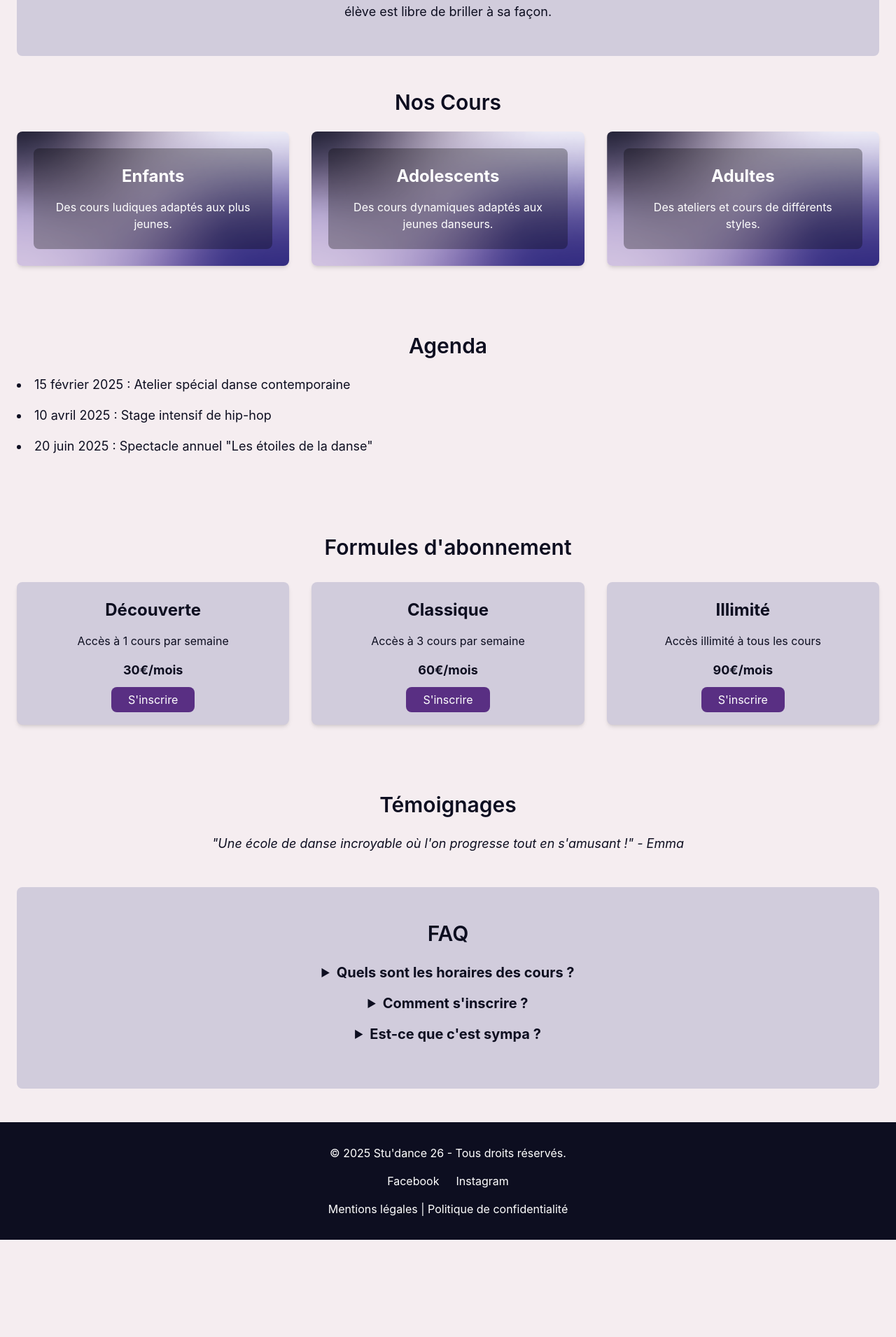
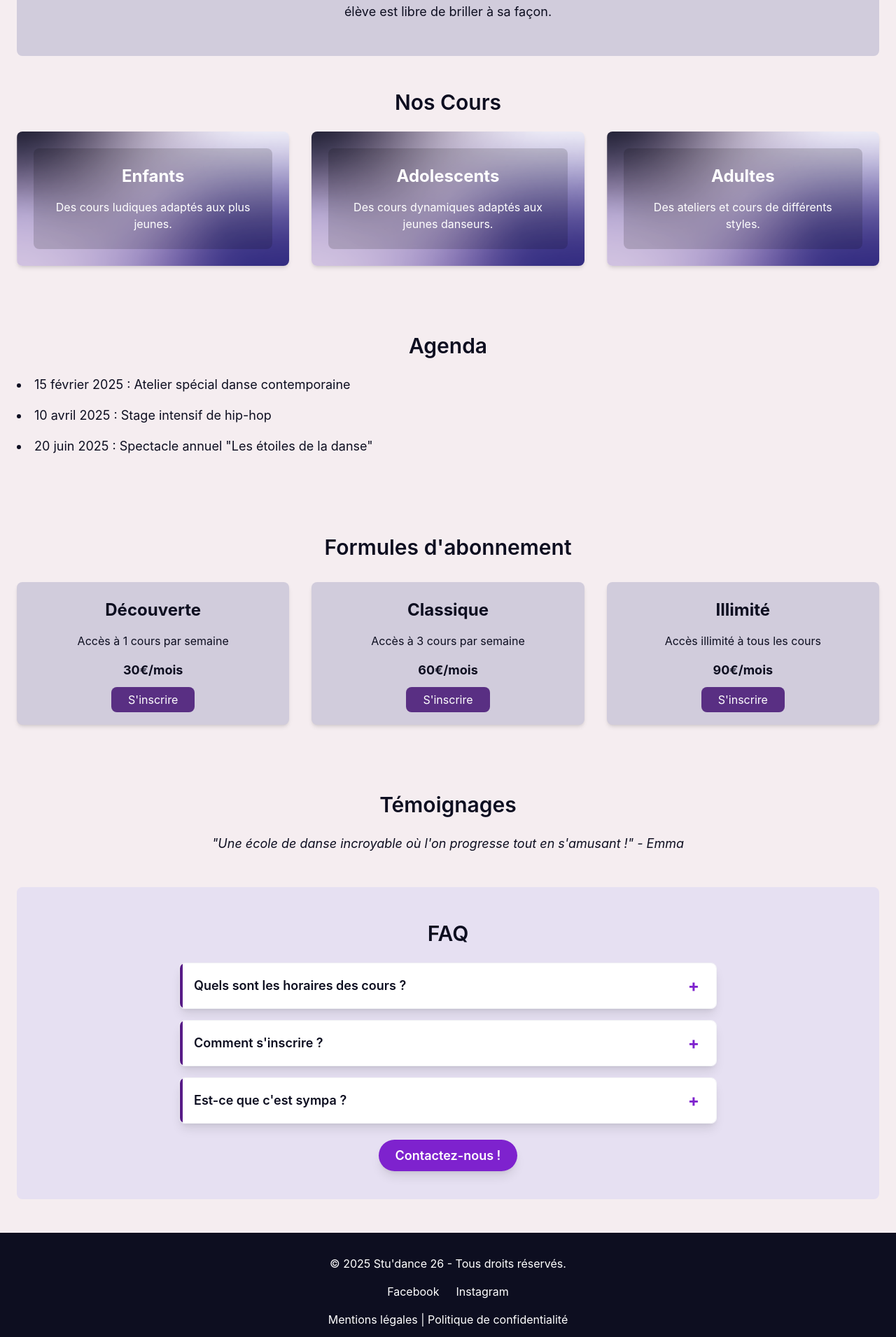
Before and after one commit to saras1780/stu-dance26, a Nuxt app: page / in a window 1280 px wide. Shown: the part 1735-3646 px from the top of the page at 70% size. Before the commit the page ends 3507 px from the top, so only its background shows below. Built offline with nearby package versions, Linux system fonts and the light colour scheme.

Commit message:
ajout faq + calendrier

```diff
--- /dev/null
+++ b/components/FaqAccordion.vue
@@ -0,0 +1,75 @@
+<template>
+  <section class="py-12 bg-[#e6e0f2] text-[#0D0E20] rounded-lg">
+    <div class="container mx-auto text-center">
+      <h2 class="text-3xl font-semibold mb-6">FAQ</h2>
+
+      <div class="w-full max-w-3xl mx-auto">
+        <div
+          v-for="(faq, index) in faqs"
+          :key="index"
+          class="border border-gray-100 rounded-lg mb-4 overflow-hidden shadow-lg"
+        >
+          <button
+            @click="toggleFaq(index)"
+            class="w-full text-left px-6 py-4 bg-white flex justify-between items-center focus:outline-none transition-all border-l-4 border-purple-900 pl-4"
+          >
+            <span class="text-lg font-semibold">{{ faq.question }}</span>
+            <span
+              class="text-2xl font-bold transition-transform text-purple-700"
+              :class="{ 'rotate-45': activeIndex === index }"
+            >
+              +
+            </span>
+          </button>
+
+          <div
+            v-if="activeIndex === index"
+            class="bg-purple-50 px-6 py-4  text-purple-950 transition-all"
+          >
+            {{ faq.answer }}
+          </div>
+        </div>
+      </div>
+
+      <div class="mt-8">
+        <a
+          href="/contact"
+          class="px-6 py-3 bg-purple-700 hover:bg-purple-900 text-white rounded-full text-lg font-semibold shadow-lg transition-all duration-300"
+        >
+          Contactez-nous !
+        </a>
+      </div>
+    </div>
+  </section>
+</template>
+
+<script setup>
+import { ref } from "vue";
+
+const activeIndex = ref(null);
+
+const faqs = ref([
+  {
+    question: "Quels sont les horaires des cours ?",
+    answer: "Nos cours sont disponibles du lundi au samedi, consultez la page 'Horaires'."
+  },
+  {
+    question: "Comment s'inscrire ?",
+    answer: "Vous pouvez vous inscrire directement sur notre site via la page 'Inscriptions'."
+  },
+  {
+    question: "Est-ce que c'est sympa ?",
+    answer: "Oui de ouf, venez!"
+  }
+]);
+
+const toggleFaq = (index) => {
+  activeIndex.value = activeIndex.value === index ? null : index;
+};
+</script>
+
+<style>
+.rotate-45 {
+  transform: rotate(45deg);
+}
+</style>
--- a/pages/horaire-et-calendrier.vue
+++ b/pages/horaire-et-calendrier.vue
@@ -134,8 +134,72 @@
             </table>
 
         </section>
+
+        <section class="mt-10">
+            <h1 class="text-3xl font-bold mb-4 text-primary">Événements</h1>
+
+            <!-- Calendrier -->
+            <div class="mb-6">
+                <FullCalendar :options="calendarOptions" />
+            </div>
+
+            <!-- Filtres -->
+            <div class="flex gap-4 justify-center mb-6">
+                <button class="px-4 py-2 border border-primary text-primary rounded-lg hover:bg-primary hover:text-white">Workshop</button>
+                <button class="px-4 py-2 border border-secondary text-secondary rounded-lg hover:bg-secondary hover:text-white">Conférence</button>
+                <button class="px-4 py-2 border border-accent text-accent rounded-lg hover:bg-accent hover:text-white">Meetup</button>
+            </div>
+
+            <!-- Liste des événements -->
+            <div class="space-y-6">
+                <div class="relative p-4 border-l-4 border-primary shadow-md bg-white rounded-lg">
+                    <div class="absolute right-4 top-4 text-primary font-bold">26 JANVIER</div>
+                    <h2 class="text-xl font-semibold text-primary">Marketing Workshop #3</h2>
+                    <p class="text-gray-600 text-sm">Un atelier intensif pour les entrepreneurs.</p>
+                    <a href="#" class="text-primary font-semibold mt-2 inline-block">En savoir plus</a>
+                </div>
+
+                <div class="relative p-4 border-l-4 border-secondary shadow-md bg-white rounded-lg">
+                    <div class="absolute right-4 top-4 text-secondary font-bold">26 JANVIER</div>
+                    <h2 class="text-xl font-semibold text-secondary">Marketing Lecture #11</h2>
+                    <p class="text-gray-600 text-sm">Conférence sur les tendances du marketing.</p>
+                    <a href="#" class="text-secondary font-semibold mt-2 inline-block">En savoir plus</a>
+                </div>
+
+                <div class="relative p-4 border-l-4 border-accent shadow-md bg-white rounded-lg">
+                    <div class="absolute right-4 top-4 text-accent font-bold">26 JANVIER</div>
+                    <h2 class="text-xl font-semibold text-accent">Marketing Meetup #4</h2>
+                    <p class="text-gray-600 text-sm">Rencontrez des professionnels du secteur.</p>
+                    <a href="#" class="text-accent font-semibold mt-2 inline-block">En savoir plus</a>
+                </div>
+            </div>
+        </section>
     </Layout>
 </template>
+
+<script>
+import FullCalendar from '@fullcalendar/vue3';
+import dayGridPlugin from '@fullcalendar/daygrid';
+
+export default {
+    components: {
+        FullCalendar
+    },
+    data() {
+        return {
+            calendarOptions: {
+                plugins: [dayGridPlugin],
+                initialView: 'dayGridMonth',
+                events: [
+                    { title: 'Jazz Contemporain', start: '2024-02-15', color: '#E91E63' },
+                    { title: 'Hip-Hop', start: '2024-02-20', color: '#3F51B5' },
+                    { title: 'Ragga', start: '2024-02-25', color: '#009688' }
+                ]
+            }
+        };
+    }
+};
+</script>
 
 <style>
 /* Couleur pour les lignes des jours */
@@ -148,4 +212,11 @@
     border-color: #592F83;
     /* Accent */
 }
+.text-primary { color: #592F83; }
+.border-primary { border-color: #592F83; }
+.text-secondary { color: #E91E63; }
+.border-secondary { border-color: #E91E63; }
+.text-accent { color: #03A9F4; }
+.border-accent { border-color: #03A9F4; }
+
 </style>
--- a/pages/index.vue
+++ b/pages/index.vue
@@ -46,7 +46,7 @@
               </div>
         </section>
 
-        <!-- Values Section -->
+      <!-- Valeurs Section -->
         <section class="py-12 bg-[#D1CCDC] text-[#0D0E20] rounded-lg">
             <div class="container mx-auto text-center">
                 <h2 class="text-3xl font-semibold mb-6">Nos valeurs</h2>
@@ -57,30 +57,30 @@
             </div>
         </section>
 
-        <!-- Presentation of Courses -->
+      <!-- Présentation des cours section -->
         <section class="py-12">
             <div class="container mx-auto text-center">
                 <h2 class="text-3xl font-semibold mb-6">Nos Cours</h2>
                 <div class="grid grid-cols-1 md:grid-cols-3 gap-8">
-            <NuxtLink to="cours/enfants" class="p-6 rounded-lg shadow-md hover:shadow-lg transition block bg-cover bg-center text-white flex flex-col justify-between h-full"
+                    <NuxtLink to="cours/enfants" class="p-6 rounded-lg shadow-md hover:shadow-lg transition bg-cover bg-center text-white flex-col justify-between h-full"
                         style="background-image: url('/images/background.png');">
-                <div class="bg-black bg-opacity-30 p-6 rounded-lg h-full flex flex-col justify-center">
+                        <div class="bg-black bg-opacity-15 p-6 rounded-lg h-full flex flex-col justify-center">
                             <h3 class="text-2xl font-bold mb-4">Enfants</h3>
                             <p>Des cours ludiques adaptés aux plus jeunes.</p>
                         </div>
                     </NuxtLink>
 
-            <NuxtLink to="cours/ados" class="p-6 rounded-lg shadow-md hover:shadow-lg transition block bg-cover bg-center text-white flex flex-col justify-between h-full"
+                    <NuxtLink to="cours/ados" class="p-6 rounded-lg shadow-md hover:shadow-lg transition bg-cover bg-center text-white flex-col justify-between h-full"
                         style="background-image: url('/images/background.png');">
-                <div class="bg-black bg-opacity-30 p-6 rounded-lg h-full flex flex-col justify-center">
+                        <div class="bg-black bg-opacity-15 p-6 rounded-lg h-full flex flex-col justify-center">
                             <h3 class="text-2xl font-bold mb-4">Adolescents</h3>
                             <p>Des cours dynamiques adaptés aux jeunes danseurs.</p>
                         </div>
                     </NuxtLink>
 
-            <NuxtLink to="cours/adultes" class="p-6 rounded-lg shadow-md hover:shadow-lg transition block bg-cover bg-center text-white flex flex-col justify-between h-full"
+                    <NuxtLink to="cours/adultes" class="p-6 rounded-lg shadow-md hover:shadow-lg transition bg-cover bg-center text-white flex-col justify-between h-full"
                         style="background-image: url('/images/background.png');">
-                <div class="bg-black bg-opacity-30 p-6 rounded-lg h-full flex flex-col justify-center">
+                        <div class="bg-black bg-opacity-15 p-6 rounded-lg h-full flex flex-col justify-center">
                             <h3 class="text-2xl font-bold mb-4">Adultes</h3>
                             <p>Des ateliers et cours de différents styles.</p>
                         </div>
@@ -88,9 +88,6 @@
                 </div>
             </div>
         </section>
-
-
-
 
         <!-- Agenda Section -->
         <section class="py-12">
@@ -104,7 +101,7 @@
             </div>
         </section>
 
-        <!-- Subscription Plans Section -->
+        <!-- Abonnements Section -->
         <section class="py-12">
             <div class="container mx-auto text-center">
                 <h2 class="text-3xl font-semibold mb-8">Formules d'abonnement</h2>
@@ -145,7 +142,8 @@
             </div>
         </section>
 
-        <!-- Testimonials Section -->
+
+      <!-- Témoignages Section -->
         <section class="py-12">
             <div class="container mx-auto text-center">
                 <h2 class="text-3xl font-semibold mb-6">Témoignages</h2>
@@ -153,32 +151,19 @@
             </div>
         </section>
 
+
       <!-- FAQ Section -->
-        <section class="py-12 bg-[#D1CCDC] text-[#0D0E20] rounded-lg">
-            <div class="container mx-auto text-center">
-                <h2 class="text-3xl font-semibold mb-6">FAQ</h2>
-                <details class="mb-4">
-                    <summary class="text-xl font-bold cursor-pointer">Quels sont les horaires des cours ?</summary>
-                    <p class="mt-2">Nos cours sont disponibles du lundi au samedi, consultez la page "Horaires".</p>
-                </details>
-                <details class="mb-4">
-                    <summary class="text-xl font-bold cursor-pointer">Comment s'inscrire ?</summary>
-                    <p class="mt-2">Vous pouvez vous inscrire directement sur notre site via la page "Inscriptions".</p>
-                </details>
-                <details class="mb-4">
-                    <summary class="text-xl font-bold cursor-pointer">Est-ce que c'est sympa ?</summary>
-                    <p class="mt-2">Oui de ouf, venez!</p>
-                </details>
-            </div>
-        </section>
+        <FaqAccordion />
+
 </template>
 
 <script setup>
-import { Swiper, SwiperSlide } from 'swiper/vue'
-import { Autoplay, Navigation, Pagination } from 'swiper/modules'
-import 'swiper/css'
-import 'swiper/css/navigation'
-import 'swiper/css/pagination'
+import { Swiper, SwiperSlide } from 'swiper/vue';
+import { Autoplay, Navigation, Pagination } from 'swiper/modules';
+import 'swiper/css';
+import 'swiper/css/navigation';
+import 'swiper/css/pagination';
+import FaqAccordion from "@/components/FaqAccordion.vue";
 
 const galleryImages = [
   "/images/gallery1.jpg",
```
Lines whose indentation alone changed are shown as unchanged.
